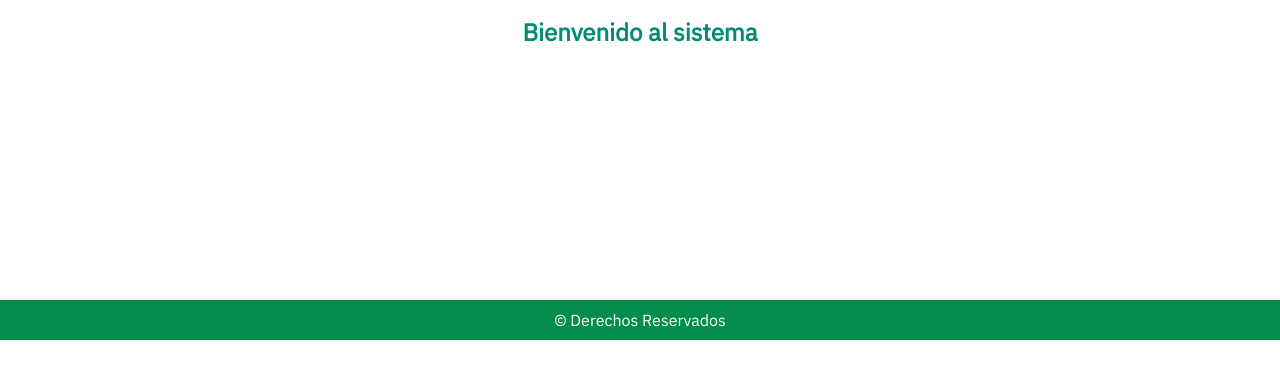
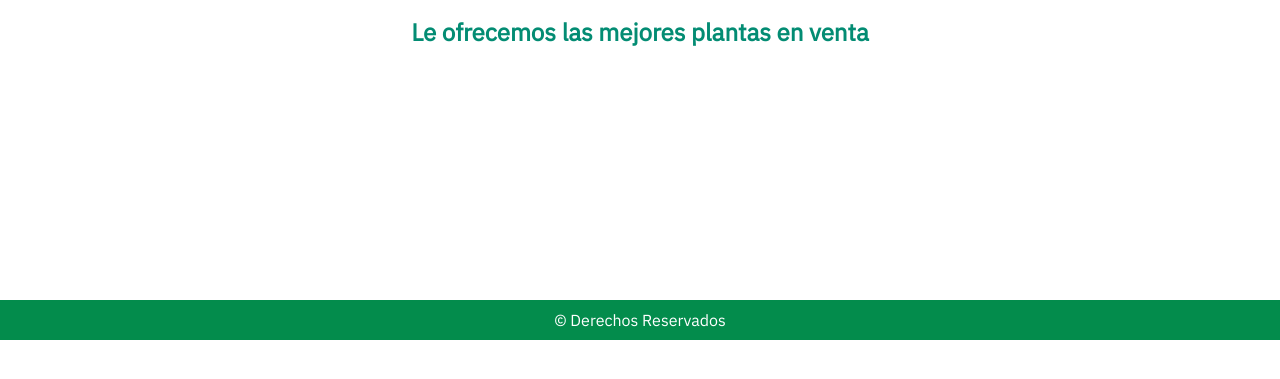
Before and after one commit to srojas24/planta, a PHP site: page / in a window 1280 px wide. Shown: the part 66-445 px from the top of the page. Run offline with PHP 8.4, Linux system fonts and the light colour scheme.

Commit message:
Se modifica la página principal

```diff
--- a/css/estilo2.css
+++ b/css/estilo2.css
@@ -41,7 +41,7 @@ h2{
     color: #038C73;
 }
 
-.mensaje{
+.titulo{
     text-align: center;
     margin-top: 12px;
 }
--- a/index.php
+++ b/index.php
@@ -11,8 +11,8 @@ include("head.php");
     ?>
     <section class="fila">
         <article class="columna">
-            <div class="mensaje">
-                <h2>Bienvenido al sistema</h2>
+            <div class="titulo">
+                <h2>Le ofrecemos las mejores plantas en venta</h2>
             </div>
         </article>
     </section>
```
